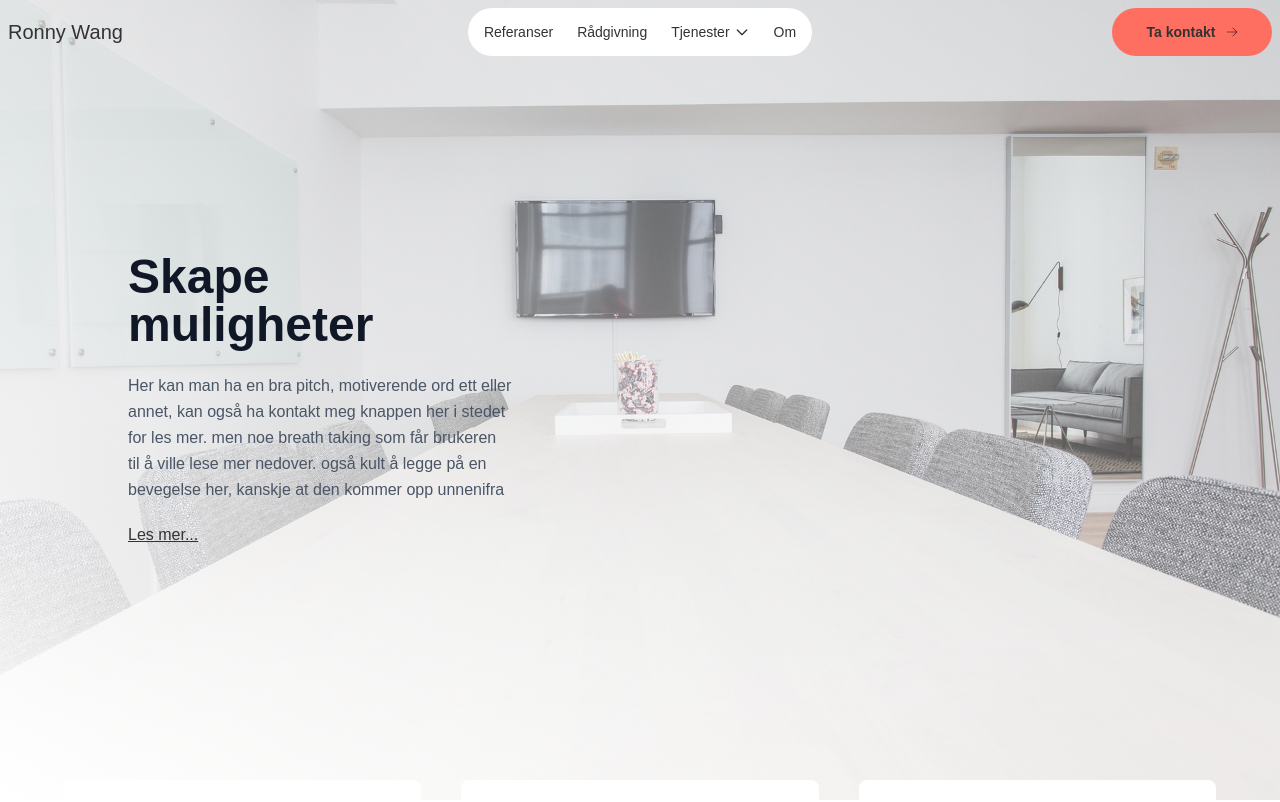
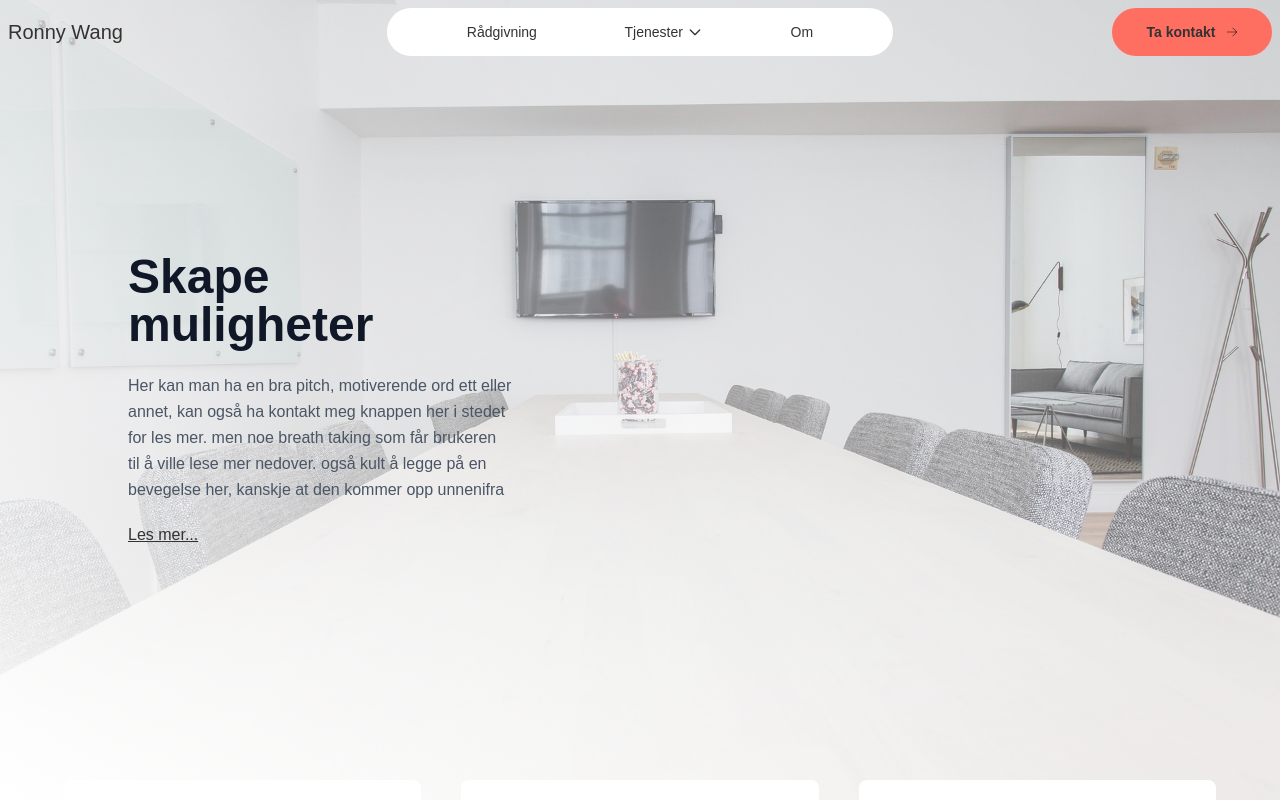
Before and after one commit to sofietessemwang/konsulentside, a Next.js app: page / in a window 1280 px wide. Shown: the top 802 px of the page. Built offline with nearby package versions, Linux system fonts and the light colour scheme.

Commit message:
fixed navbar

```diff
--- a/components/Navbar.tsx
+++ b/components/Navbar.tsx
@@ -98,16 +98,9 @@ const Navbar = () => {
         </div>
 
         {/* Desktop menu */}
-        <div className="navbar-center hidden lg:flex rounded-full bg-white">
-          <ul className="inline-flex flex-row px-1 py-2 w-fit text-sm">
-            <li className="flex items-stretch">
-              <Link
-                className="flex items-center px-3 py-1.5 rounded transition-transform duration-200 hover:scale-110 focus:outline-none"
-                href={"/references"}
-              >
-                Referanser
-              </Link>
-            </li>
+        <div className="navbar-center hidden lg:flex rounded-full bg-white min-w-[40%] ">
+          <ul className="flex flex-row justify-evenly w-full px-1 py-2 text-sm">
+
             <li className="flex items-stretch">
               <Link
                 className="flex items-center px-3 py-1.5 rounded transition-transform duration-200 hover:scale-110 focus:outline-none"
@@ -118,7 +111,8 @@ const Navbar = () => {
             </li>
             <li ref={submenuRef} className="relative flex items-stretch">
               <button
-                className="flex items-center px-3 py-1.5 rounded transition-transform duration-200 hover:scale-110 focus:outline-none cursor-pointer"
+                className={`flex items-center px-3 py-1.5 rounded transition-all duration-200 hover:scale-110 focus:outline-none cursor-pointer ${
+                isSubOpen ? "bg-gray-200" : ""}`}
                 onClick={toggleSub}
               >
                 Tjenester
@@ -149,15 +143,7 @@ const Navbar = () => {
                       Salg
                     </Link>
                   </li>
-                  <li>
-                    <Link
-                      className="block px-4 py-2 hover:bg-gray-100 rounded transition-transform duration-200 hover:scale-105 focus:outline-none"
-                      href={"/services/marketing"}
-                      onClick={closeSub}
-                    >
-                      Markedsføring
-                    </Link>
-                  </li>
+
                   <li>
                     <Link
                       className="block px-4 py-2 hover:bg-gray-100 rounded transition-transform duration-200 hover:scale-105 focus:outline-none"
@@ -231,15 +217,7 @@ const Navbar = () => {
                       Salg
                     </Link>
                   </li>
-                  <li>
-                    <Link
-                      href={"/services/marketing"}
-                      className="block py-2 px-4 rounded-lg hover:bg-transparent transition-transform duration-200 hover:scale-103"
-                      onClick={closeMenu}
-                    >
-                      Markedsføring
-                    </Link>
-                  </li>
+
                   <li>
                     <Link
                       href={"/services/service"}
```
